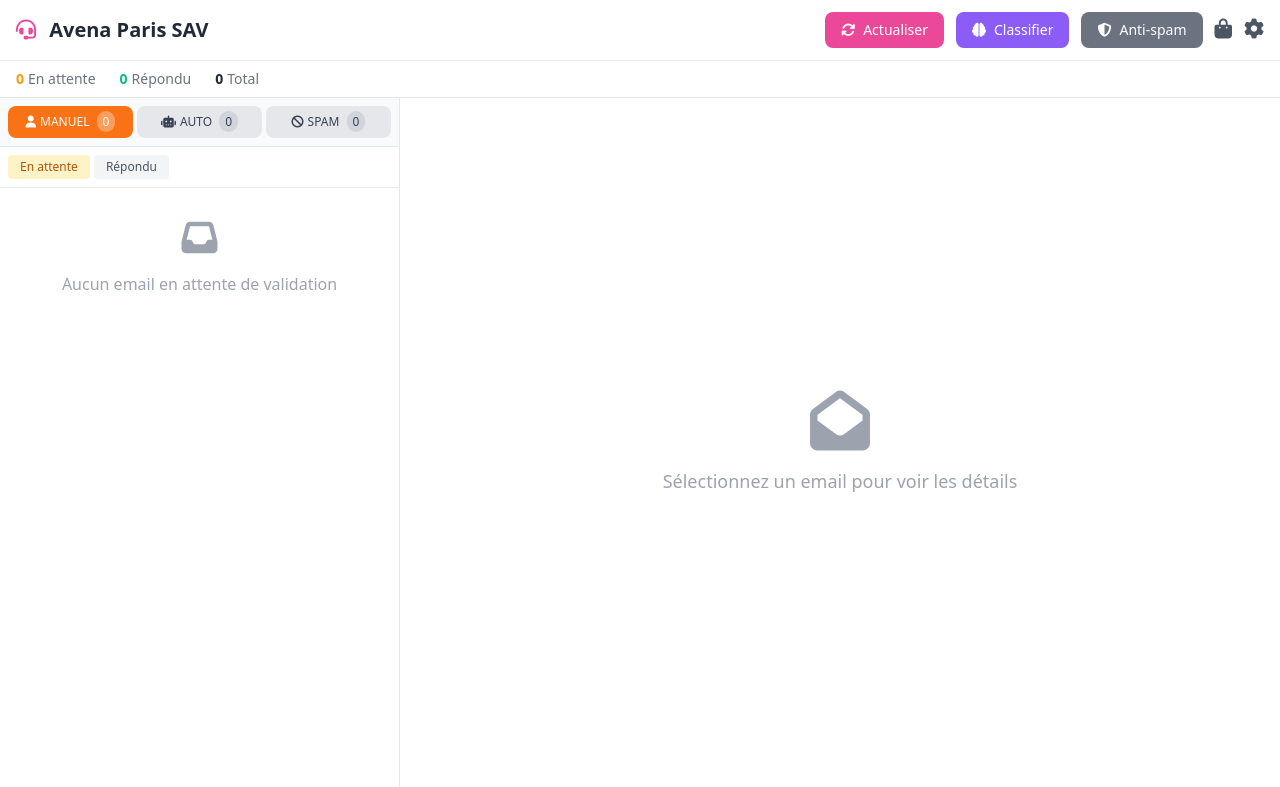
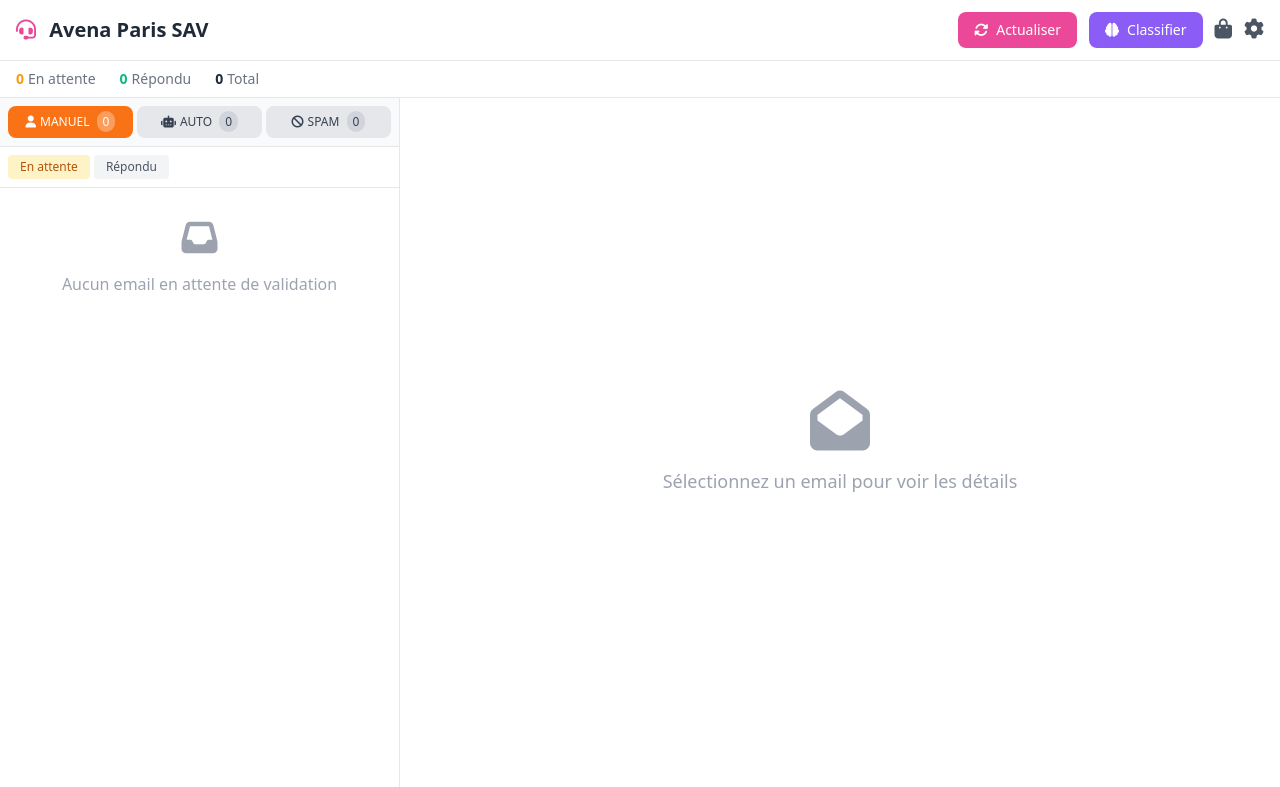
Before and after one commit to avenaparisshop/avena-sav-app, a Flask app: page / in a window 1280 px wide. Shown: the top 787 px of the page. Run offline with Flask 3, Linux system fonts and the light colour scheme; data that the repository does not hold is empty.

Commit message:
Retire bouton anti-spam, simplifie le dashboard

```diff
--- a/templates/dashboard.html
+++ b/templates/dashboard.html
@@ -77,10 +77,6 @@
                     <i class="fas fa-brain mr-2"></i>
                     Classifier
                     <span id="classifyCount" class="ml-2 bg-white bg-opacity-30 px-2 py-0.5 rounded-full text-xs hidden">0</span>
-                </button>
-                <button onclick="learnAndApplySpam()" id="spamBtn" class="bg-gray-500 hover:bg-gray-600 text-white px-4 py-2 rounded-lg flex items-center text-sm" title="Apprendre du dossier spam Zoho et appliquer">
-                    <i class="fas fa-shield-alt mr-2"></i>
-                    Anti-spam
                 </button>
                 <a href="/stores" class="text-gray-600 hover:text-gray-800 mr-2" title="Shops connectés">
                     <i class="fas fa-shopping-bag text-xl"></i>
@@ -1118,61 +1114,6 @@
             }
         }
 
-        // Apprendre du dossier spam Zoho et appliquer
-        async function learnAndApplySpam() {
-            const btn = document.getElementById('spamBtn');
-            btn.disabled = true;
-            btn.innerHTML = '<i class="fas fa-spinner fa-spin mr-2"></i>Apprentissage...';
-
-            try {
-                // 1. Apprend depuis le dossier spam de Zoho
-                showToast('Analyse du dossier spam Zoho...', 'info');
-                const learnRes = await fetch('/api/learn-spam-from-zoho', { method: 'POST' });
-                const learnData = await learnRes.json();
-
-                if (learnData.success) {
-                    const patterns = learnData.patterns;
-                    const domainsCount = patterns.domains?.length || 0;
-                    const wordsCount = patterns.subject_words?.length || 0;
-
-                    showToast(`${learnData.total_spam_emails} spams analysés (${domainsCount} domaines, ${wordsCount} mots-clés)`, 'info');
-
-                    // Log les patterns trouvés dans la console
-                    console.log('Patterns spam appris:', learnData);
-
-                    // 2. Applique les nouveaux patterns
-                    btn.innerHTML = '<i class="fas fa-spinner fa-spin mr-2"></i>Application...';
-
-                    // Envoie les patterns au serveur pour les ajouter dynamiquement
-                    const applyRes = await fetch('/api/apply-learned-spam', {
-                        method: 'POST',
-                        headers: { 'Content-Type': 'application/json' },
-                        body: JSON.stringify(learnData.patterns)
-                    });
-                    const applyData = await applyRes.json();
-
-                    if (applyData.success) {
-                        showToast(`${applyData.spam_detected} nouveaux spams détectés!`);
-                    } else {
-                        showToast(applyData.message || 'Erreur application', 'error');
-                    }
-                } else {
-                    showToast(learnData.message || 'Erreur apprentissage', 'error');
-                }
-
-                await loadEmails();
-                updateFilterCounts();
-                loadStats();
-
-            } catch (e) {
-                console.error('Erreur anti-spam:', e);
-                showToast('Erreur lors de la détection spam', 'error');
-            } finally {
-                btn.disabled = false;
-                btn.innerHTML = '<i class="fas fa-shield-alt mr-2"></i>Anti-spam';
-            }
-        }
-
         // Init
         document.addEventListener('DOMContentLoaded', async () => {
             await loadEmails();  // Charge les emails d'abord
```
